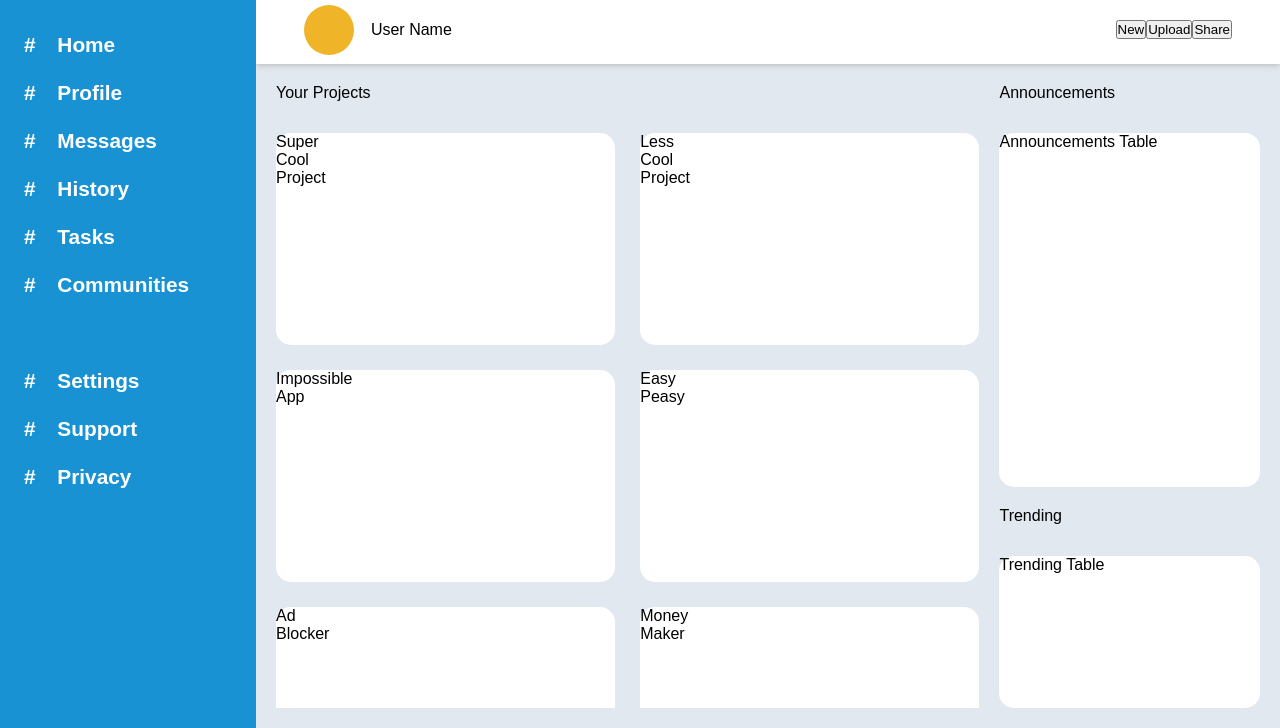
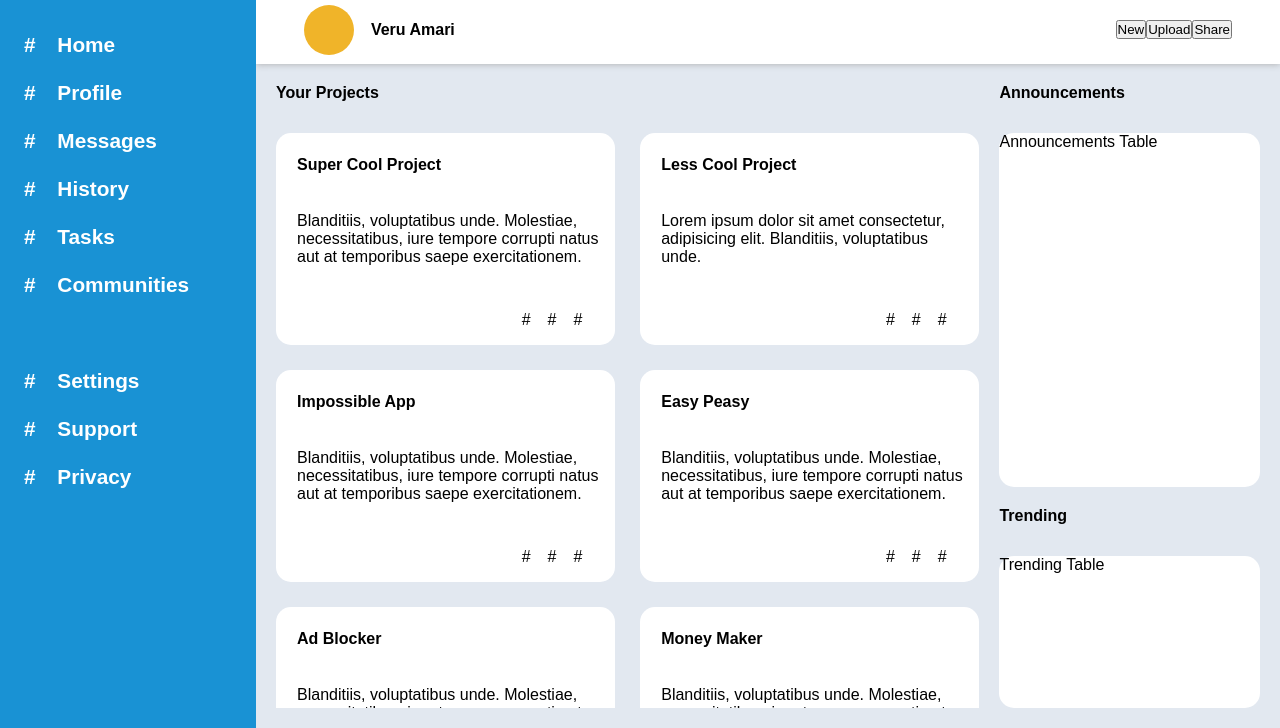
Before and after one commit to VeruAmari/admin-dashboard, a plain HTML site: page index.html in a window 1280 px wide. Shown: the part 75-803 px from the top of the page. Drawn offline with Linux system fonts and the light colour scheme.

Commit message:
Implement grid-layout inside project-cards

```diff
--- a/index.html
+++ b/index.html
@@ -5,7 +5,7 @@
   <meta name="viewport" content="width=device-width, initial-scale=1.0">
   <link rel="stylesheet" href="styles.css">
   <script src="javascript.js"></script>
-  <title>Document</title>
+  <title>Admin Dashboard</title>
 </head>
 <body>
   <div class="container">
@@ -29,11 +29,11 @@
 
     <div class="header">
       <div class="upper">
-        <input type="search" name="search" id="search"><div class="profile-1"><span class="bell">#</span><span class="img-1"></span class="usrN-1">User Name</div>
+        <input type="search" name="search" id="search"><div class="profile-1"><span class="bell">#</span><span class="img-1"></span class="usrN-1">Veru Amari</div>
       </div>
       <div class="lower">
         <div class="profile-2">
-          <span class="img-2"></span><span class="usrN-2">User Name</span>
+          <span class="img-2"></span><span class="usrN-2">Veru Amari</span>
         </div>
         <div class="action-buttons">
           <button class="button-1">New</button><button class="button-2">Upload</button><button class="button-3">Share</button>
@@ -43,21 +43,69 @@
 
     <div class="main">
       <div id="projects" class="projects">
-        <div class="projects-label">Your Projects</div>
-        <div class="cards card-1">Super Cool Project</div>
-        <div class="cards card-2">Less Cool Project</div>
-        <div class="cards card-3">Impossible App</div>
-        <div class="cards card-4">Easy Peasy</div>
-        <div class="cards card-5">Ad Blocker</div>
-        <div class="cards card-6">Money Maker</div>
+        <div class="projects-label label">Your Projects</div>
+        <div class="cards card-1">
+          <div class="card-element title">Super Cool Project</div>
+          <div class="card-element description"> Blanditiis, voluptatibus unde. Molestiae, necessitatibus, iure tempore corrupti natus aut at temporibus saepe exercitationem.</div>
+          <div class="card-element button-container">
+            <div class="card-button-1">#</div>
+            <div class="card-button-2">#</div>
+            <div class="card-button-3">#</div>
+          </div>
+        </div>
+        <div class="cards card-2">
+          <div class="card-element title">Less Cool Project</div>
+          <div class="card-element description">Lorem ipsum dolor sit amet consectetur, adipisicing elit. Blanditiis, voluptatibus unde.</div>
+          <div class="card-element button-container">
+            <div class="card-button-1">#</div>
+            <div class="card-button-2">#</div>
+            <div class="card-button-3">#</div>
+          </div>
+          </div>
+        <div class="cards card-3">
+          <div class="card-element title">Impossible App</div>
+          <div class="card-element description"> Blanditiis, voluptatibus unde. Molestiae, necessitatibus, iure tempore corrupti natus aut at temporibus saepe exercitationem.</div>
+          <div class="card-element button-container">
+            <div class="card-button-1">#</div>
+            <div class="card-button-2">#</div>
+            <div class="card-button-3">#</div>
+          </div>
+          </div>
+        <div class="cards card-4">
+          <div class="card-element title">Easy Peasy</div>
+          <div class="card-element description"> Blanditiis, voluptatibus unde. Molestiae, necessitatibus, iure tempore corrupti natus aut at temporibus saepe exercitationem.</div>
+          <div class="card-element button-container">
+            <div class="card-button-1">#</div>
+            <div class="card-button-2">#</div>
+            <div class="card-button-3">#</div>
+          </div>
+          </div>
+        <div class="cards card-5">
+          <div class="card-element title">Ad Blocker</div>
+          <div class="card-element description"> Blanditiis, voluptatibus unde. Molestiae, necessitatibus, iure tempore corrupti natus aut at temporibus saepe exercitationem.</div>
+          <div class="card-element button-container">
+            <div class="card-button-1">#</div>
+            <div class="card-button-2">#</div>
+            <div class="card-button-3">#</div>
+          </div>
+          </div>
+        <div class="cards card-6">
+          <div class="card-element title">Money Maker</div>
+          <div class="card-element description"> Blanditiis, voluptatibus unde. Molestiae, necessitatibus, iure tempore corrupti natus aut at temporibus saepe exercitationem.</div>
+          <div class="card-element button-container">
+            <div class="card-button-1">#</div>
+            <div class="card-button-2">#</div>
+            <div class="card-button-3">#</div>
+          </div>
+          </div>
       </div>
 
       <div class="announcements">
-        <div>Announcements</div>
+        <div class="label">Announcements</div>
         <div class="table">Announcements Table</div>
       </div>
       <div class="trending">
-        <div>Trending</div>
+        <div class="label">Trending</div>
         <div class="table">Trending Table</div>
       </div>
     </div>
--- a/styles.css
+++ b/styles.css
@@ -137,7 +137,22 @@ li {
   border-radius: var(--cards-border-radius);
 
   display: grid;
-  grid-template: 2fr 1fr / 5px 1fr ;
+  grid-template: 1fr 1fr 1fr / 5px 1fr ;
+}
+.card-element {
+  grid-column-start: 2;
+  padding: 1rem;
+}
+.title {
+  align-self: center;
+  grid-column-end: -1;
+}
+.button-container {
+  display: grid;
+  justify-items: end;
+  grid-template: 1fr / 1fr auto auto auto;
+  gap: 2ex;
+  align-self: end;
 }
 
 .announcements {
@@ -160,3 +175,10 @@ li {
   border-radius: var(--cards-border-radius);
   background-color: var(--general-color-3);
 }
+
+.title,
+.usrN-1,
+.usrN-2,
+.label {
+  font-weight: bold;
+}
```
